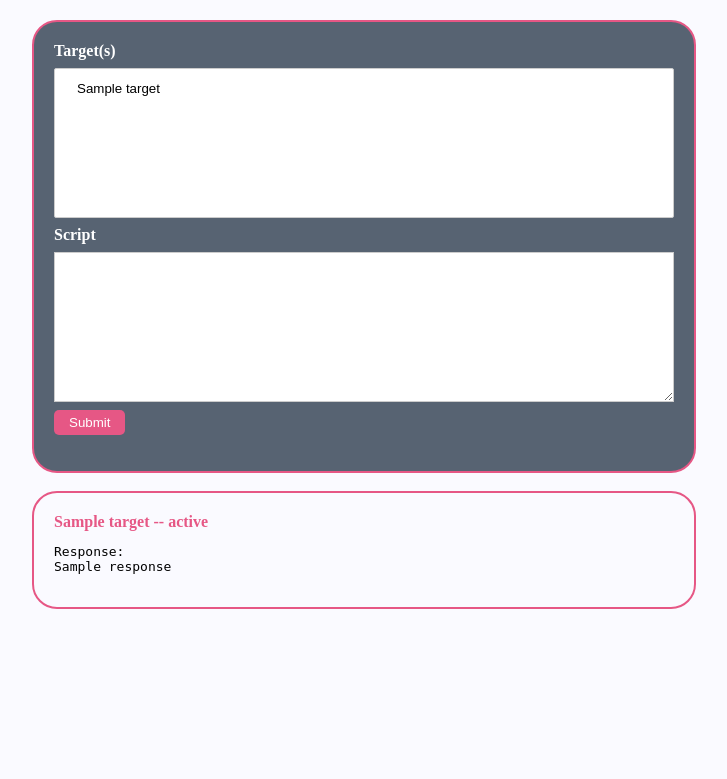
After one commit to 0dadj1an/cpapi, a Flask app: template app/templates/commands.html in a window 1280 px wide. The commit adds this page. Shown: the top 779 px of the page, without its empty margins (276-1003 px from the left). Run offline with Flask 2, Linux system fonts and the light colour scheme; the template is opened without the code that fills it: most values are stand-ins (such as "Sample title", 1, 10 or a date in 2020); parts of the project's set-up code (start-up, migrations or seed data) failed here and were passed over.

Commit message:
Run command functionality added back.

```diff
--- a/app/static/styles/cpapi.css
+++ b/app/static/styles/cpapi.css
@@ -345,3 +345,71 @@ li a:hover {
     background-color: #690019;
     opacity:0.5;
 }
+
+.commandform {
+    width: 50%;
+    position: relative;
+    border-radius: 25px;
+    border: 2px solid #E65785;
+    padding: 20px;
+    margin-left: auto;
+    margin-right: auto;
+    background-color: #576372;
+}
+
+.commandform span {
+    color: red;
+}
+
+.commandform label {
+    text-align: left;
+    left: 100%;
+    color: white;
+}
+
+.commandform select {
+    width: 100%;
+    padding: 12px 20px;
+    margin: 8px 0;
+    display: inline-block;
+    border: 1px solid #ccc;
+    box-sizing: border-box;
+    height: 150px;
+}
+
+.commandform textarea {
+    width: 100%;
+    padding: 12px 20px;
+    margin: 8px 0;
+    display: inline-block;
+    border: 1px solid #ccc;
+    box-sizing: border-box;
+    resize: vertical;
+    height: 150px;
+}
+
+.commandform input[type=submit] {
+    padding:5px 15px;
+    background:#E65785;
+    border:0 none;
+    cursor:pointer;
+    -webkit-border-radius: 5px;
+    border-radius: 5px;
+    color: white;
+}
+
+.commandresponse {
+    width: 50%;
+    position: relative;
+    border-radius: 25px;
+    border: 2px solid #E65785;
+    padding: 20px;
+    margin-left: auto;
+    margin-right: auto;
+}
+
+.commandresponse label {
+    text-align: left;
+    left: 100%;
+    color: #E65785;
+}
--- /dev/null
+++ b/app/templates/commands.html
@@ -0,0 +1,42 @@
+<html>
+    <head>
+        <link rel="stylesheet" type="text/css" href="{{ url_for('static',filename='styles/cpapi.css') }}?v=1.0.0">
+        <link rel="shortcut icon" href="{{ url_for('static', filename='cpapi.ico') }}">
+        <script src="{{url_for('static', filename='js/cpapi.js')}}"></script>
+    </head>
+        <body>
+            {% block navbar %}
+            {{nav.postauth.render()}}
+            {% endblock %}
+            <div class="content">
+                <div class="commandform">
+                    <form action="" method="post" name="command">
+                        <label><b>Target(s)</b></label>
+                        <select multiple name="target">
+                            {% for target in alltargets %}
+                                <option value="{{ target }}">{{ target }}</option>
+                            {% endfor %}
+                        </select>
+                        <label><b>Script</b></label>
+                        <textarea type="text" name="script"></textarea>
+                        <input type="submit" value="Submit">
+                        {% if error %}
+                            <br><span><b>{{ error }}</b></span>
+                        {% endif %}
+                    </form>
+                </div>
+{% if response %}
+{% for task in response %}
+<br>
+<div class="commandresponse">
+<label><b>{{ task['target'] }} &#8208;&#8208; {{ task['status'] }}</b></label>
+<pre>
+Response:
+{{ task['response'] }}
+</pre>
+</div>
+{% endfor %}
+{% endif %}
+            </div>
+        </body>
+</html>
--- a/app/templates/custom.html
+++ b/app/templates/custom.html
@@ -2,6 +2,7 @@
     <head>
         <link rel="stylesheet" type="text/css" href="{{ url_for('static',filename='styles/cpapi.css') }}?v=1.0.0">
         <link rel="shortcut icon" href="{{ url_for('static', filename='cpapi.ico') }}">
+        <script src="{{url_for('static', filename='js/cpapi.js')}}"></script>
     </head>
         <body>
             {% block navbar %}
--- a/app/templates/login.html
+++ b/app/templates/login.html
@@ -2,6 +2,7 @@
     <head>
         <link rel="stylesheet" type="text/css" href="{{ url_for('static',filename='styles/cpapi.css') }}?v=1.0.0">
         <link rel="shortcut icon" href="{{ url_for('static', filename='cpapi.ico') }}">
+        <script src="{{url_for('static', filename='js/cpapi.js')}}"></script>
     </head>
         <body>
             {% block navbar %}
--- a/app/templates/showobject.html
+++ b/app/templates/showobject.html
@@ -2,6 +2,7 @@
     <head>
         <link rel="stylesheet" type="text/css" href="{{ url_for('static',filename='styles/cpapi.css') }}?v=1.0.0">
         <link rel="shortcut icon" href="{{ url_for('static', filename='cpapi.ico') }}">
+        <script src="{{url_for('static', filename='js/cpapi.js')}}"></script>
     </head>
         <body>
             <div class="content">
--- a/app/views.py
+++ b/app/views.py
@@ -45,8 +45,9 @@ def preauth():
 
 @nav.navigation()
 def postauth():
-    return Navbar('cpapi', View('Custom', 'custom'), View('Object', 'cpobject'),
-                           View('Policy', 'policy'), View('Logout', 'logout'))
+    return Navbar('cpapi', View('Custom', 'custom'), View(
+        'Object', 'cpobject'), View('Policy', 'policy'),
+                  View('Commands', 'commands'), View('Logout', 'logout'))
 
 
 @app.before_request
@@ -72,9 +73,8 @@ def login():
         username = request.form.get('username')
         password = request.form.get('password')
         domain = request.form.get('domain', None)
-        app.logger.info('Login attempt {}@{} > {}'.format(username,
-                                                          request.remote_addr,
-                                                          ipaddress))
+        app.logger.info('Login attempt {}@{} > {}'.format(
+            username, request.remote_addr, ipaddress))
         response = apisession.login(ipaddress, username, password, domain)
         try:
             if response.status_code != 200:
@@ -89,9 +89,8 @@ def login():
         except AttributeError as e:
             return render_template('login.html', feedback=response)
 
-        app.logger.info('Login Success {}@{} > {}'.format(username,
-                                                          request.remote_addr,
-                                                          ipaddress))
+        app.logger.info('Login Success {}@{} > {}'.format(
+            username, request.remote_addr, ipaddress))
         apisession.sid = response.json()['sid']
         apisession.ipaddress = ipaddress
         user = User(apisession.sid)
@@ -173,9 +172,7 @@ def cpobject():
             apisession.publish()
         print(section)
         return render_template(
-            'cpobject.html',
-            response=response.text,
-            section=section)
+            'cpobject.html', response=response.text, section=section)
 
 
 @app.route('/policy', methods=['GET', 'POST'])
@@ -200,3 +197,23 @@ def policy():
 def showobject(cp_objectuid):
     response = objects.show_object(apisession, cp_objectuid)
     return render_template('showobject.html', cpobject=response.json())
+
+
+@app.route('/commands', methods=['GET', 'POST'])
+@login_required
+def commands():
+    if request.method == 'GET':
+        all_targets = misc.getalltargets(apisession)
+        return render_template('commands.html', alltargets=all_targets)
+    if request.method == 'POST':
+        all_targets = misc.getalltargets(apisession)
+        if request.form.getlist('target') == [] or request.form.get(
+                'command') == '':
+            error = 'No target and/or command provided.'
+            return render_template(
+                'commands.html', alltargets=all_targets, error=error)
+        targets = request.form.getlist('target')
+        command = request.form.get('script')
+        response = misc.runcommand(apisession, targets, command)
+        return render_template(
+            'commands.html', alltargets=all_targets, response=response)
--- /dev/null
+++ b/cap/utility.py
@@ -0,0 +1,5 @@
+import base64
+
+def base64_ascii(base64resp):
+    """Converts base64 to ascii for run command/showtask."""
+    return base64.b64decode(base64resp).decode('utf-8')
```
Also changed, not shown: cap/misc.py (+71 -0 lines).
